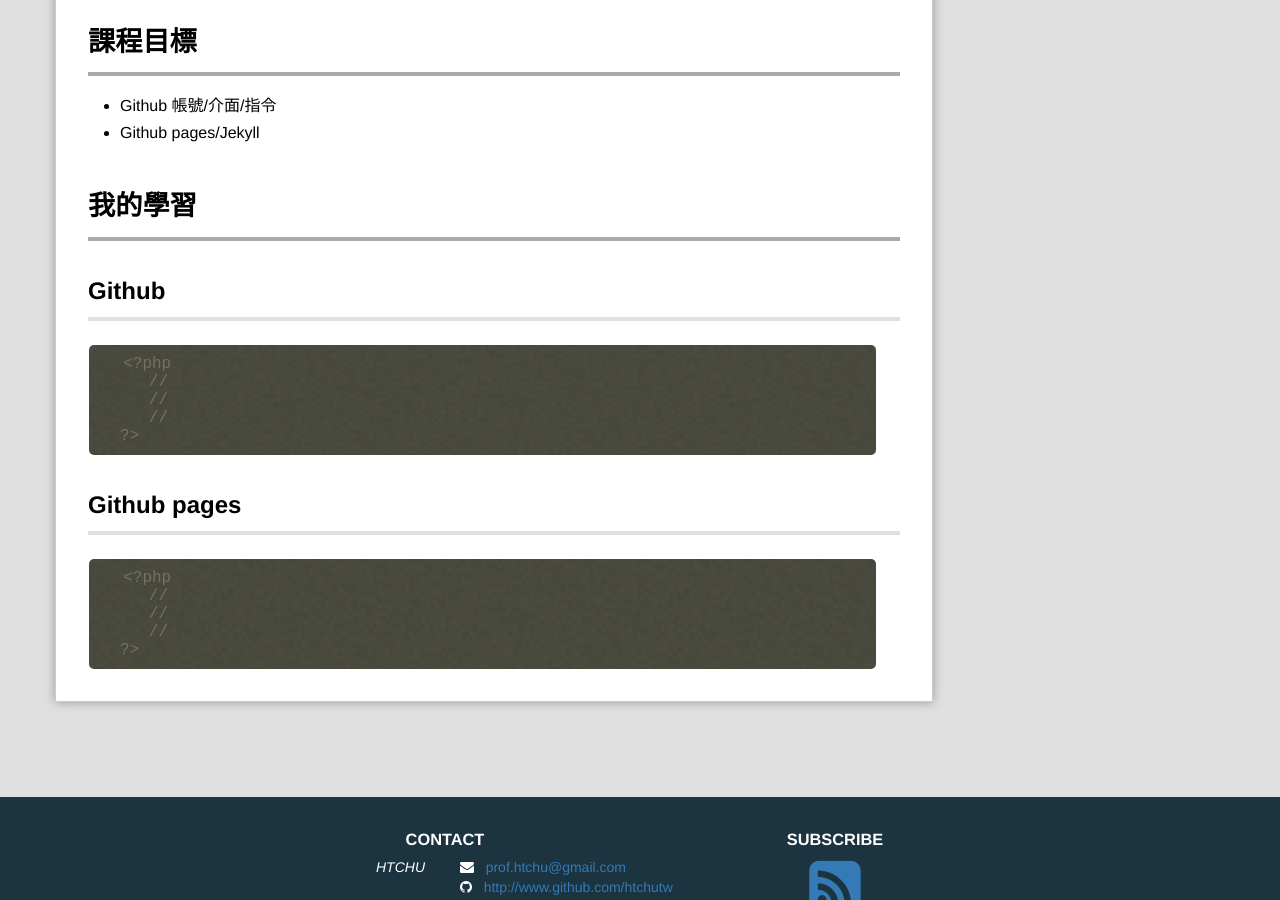
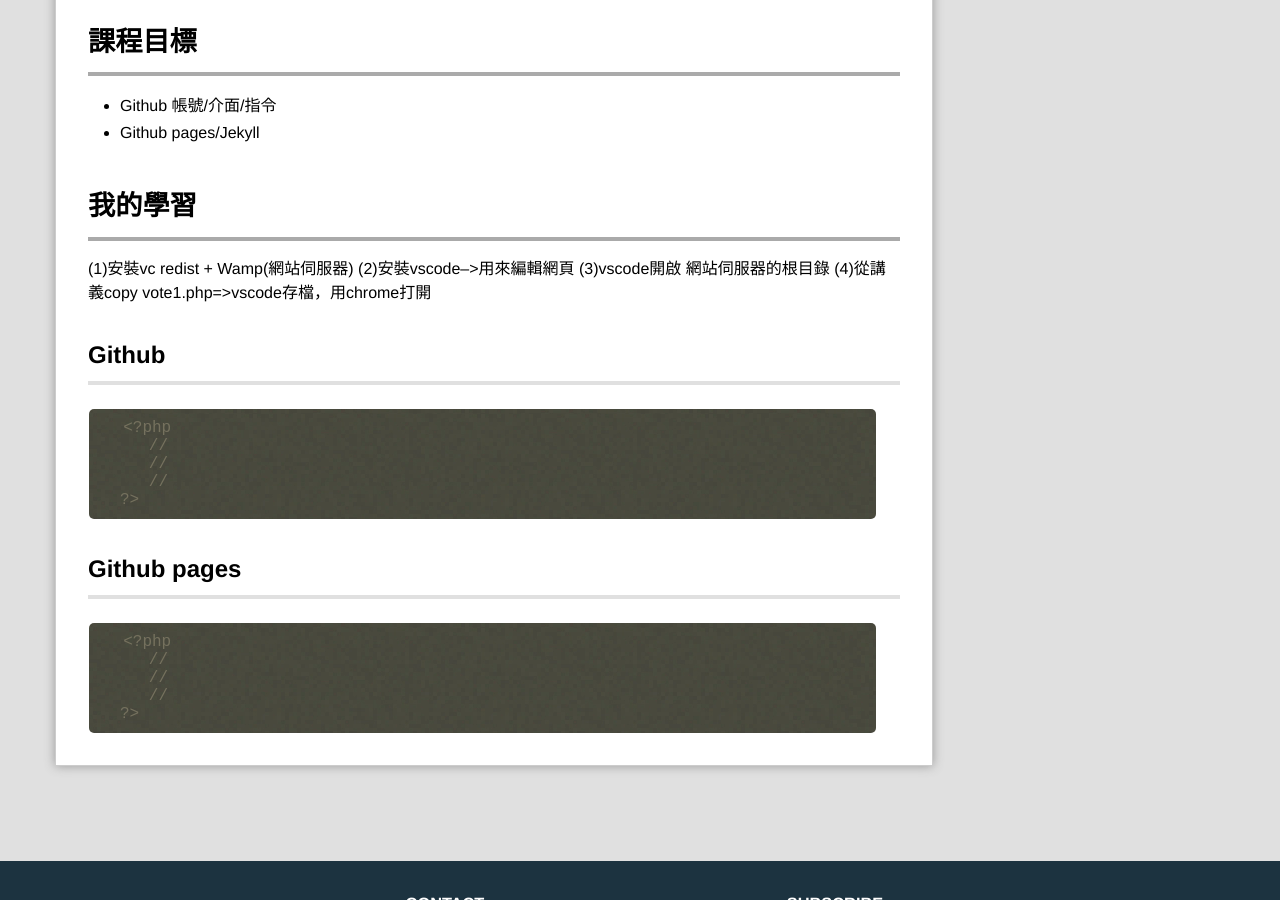
Before and after one commit to Jamie0403/webcourse, a Jekyll site: the page built from _posts/2017-11-01-Class7.md, in a window 1280 px wide and 900 px high, scrolled down 503 px. Built offline with Jekyll 4.4.1, drawn with Linux system fonts in a browser that asks for light colours; Markdown is read by kramdown in place of the engine named in the settings; comment, search, counter and statistics services are not loaded.

Commit message:
Update 2017-11-01-Class7.md

```diff
--- a/_posts/2017-11-01-Class7.md
+++ b/_posts/2017-11-01-Class7.md
@@ -14,7 +14,10 @@ github帳號及使用github做blog。。
 - Github pages/Jekyll
 
 # 我的學習
-
+(1)安裝vc redist + Wamp(網站伺服器)
+(2)安裝vscode-->用來編輯網頁
+(3)vscode開啟  網站伺服器的根目錄
+(4)從講義copy vote1.php=>vscode存檔，用chrome打開
 ##Github
 
 
```
